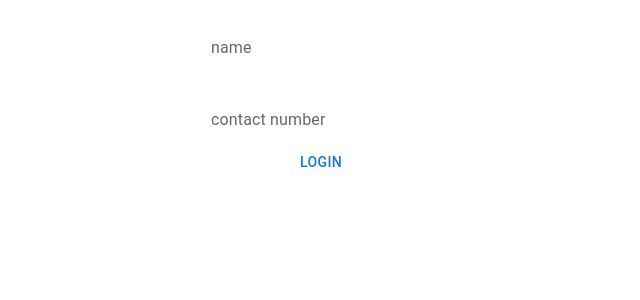
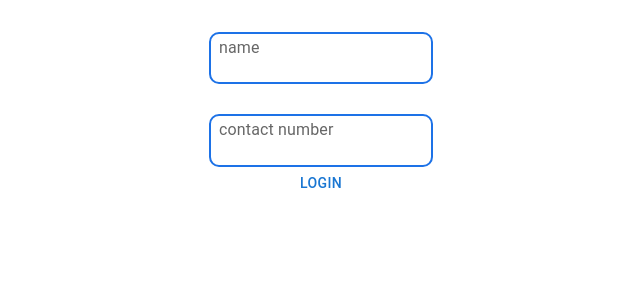
Before and after one commit to ayush2116/assign, a React (Create React App) app: page / in a window 1280 px wide. Shown: the top 300 px of the page, without its empty margins (319-959 px from the left). Built offline with nearby package versions, Linux system fonts and the light colour scheme.

Commit message:
Update Text.css

```diff
--- a/src/components/Text.css
+++ b/src/components/Text.css
@@ -1,3 +1,10 @@
-.input {
-    border-color: red;
+.textAreaStyle {
+
+            border: 2px solid;
+            border-radius: 10px;
+            border-color: #1d72e7;
+
+            margin: -10px;
+            padding: 4%;
+
 }
```
